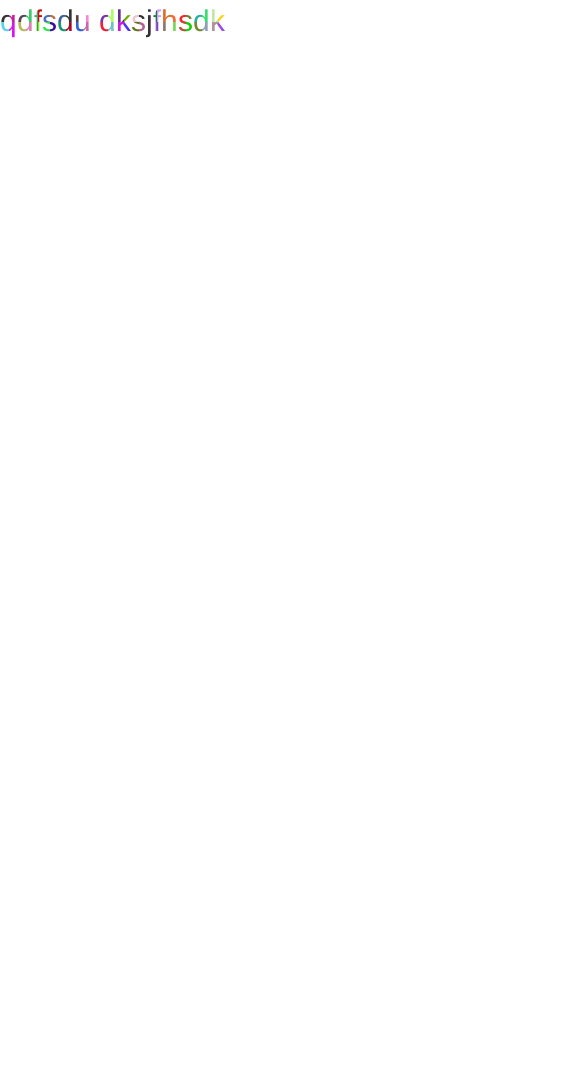
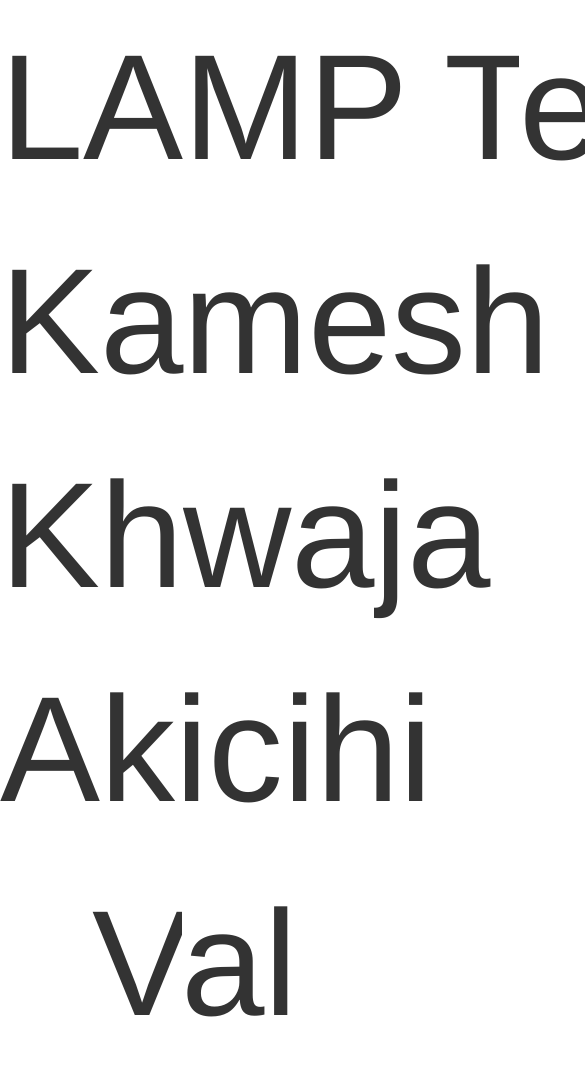
Before and after one commit to ramanathanMuthuraman/particleText, a website: page index.html in a window 390 px wide. Shown: the top 1074 px of the page, 585 px wide, since content can reach past the window. Before the commit the page ends 844 px from the top, so only its background shows below. Drawn offline with nearby package versions, Linux system fonts and the light colour scheme; animation ran at ten frames a second.

Commit message:
initial push

```diff
--- a/index.html
+++ b/index.html
@@ -16,7 +16,12 @@
 
 <body>
 
-        <div class="canvas" data-text="qdfsdu dksjfhsdk"></div>
+
+          <div class="canvas" data-text="LAMP Team"></div>
+           <div class="canvas" data-text="Kamesh"></div>
+            <div class="canvas" data-text="Khwaja"></div>
+             <div class="canvas" data-text="Akicihi"></div>
+              <div class="canvas" data-text="Val"></div>
 
 
 
--- a/script/app.js
+++ b/script/app.js
@@ -14,7 +14,7 @@
 
         base.init = function(){
             base.options = $.extend({},$.particleText.defaultOptions, options);
-            var scaler = 30;
+            var scaler = 150;
             base.$el
                .empty()
                .html(base.$el.data('text'))
@@ -25,7 +25,7 @@
             //number of rows and columns
 
 
-            var count=2;
+            var count=5;
             var offsetX=0;
             var offsetY=0;
             var whitespace = /\s/g;
@@ -59,10 +59,12 @@
                                 })
                                 .parent()
                                 .addClass('explode')
+                                .attr("data-left",(j*columns)+offsetX+"px")
+                                .attr("data-top",(i*rows)+"px")
                                 .css({
 
                                         position: 'absolute',
-                                        color: "#"+Math.floor(Math.random()*16777215).toString(16),
+                                   //     color: "#"+Math.floor(Math.random()*16777215).toString(16),
                                         overflow: 'hidden',
                                         width: columns,
                                         height:rows,
@@ -97,18 +99,47 @@
         };
         base.split = function(e)
         {
-          console.log($(e.currentTarget));
+   var maxX = window.innerWidth,
+                  maxY = $(window).height();
+                  $(e.currentTarget).find(".explode").each(function (i, el) {
+                       var subTl;
+                  subTl = new TimelineLite({
+                      delay: i * 0.01
+                  });
+                  subTl.to($(el), 1, {
+                      css: {
+                          alpha: 0,
+                          x: Math.random() * maxX - (maxX / 2),
+                          y: Math.random() * maxY - (maxY / 2)
+                      },
+                      ease: Power3.easeInOut
+                  });
 
+                });
         };
         base.join = function(e){
 
-          console.log($(e.currentTarget));
+                  $(e.currentTarget).find(".explode").each(function (i, el) {
+                       var subTl;
+                  subTl = new TimelineLite({
+                      delay: i * 0.01
+                  });
+                  subTl.to($(el), 1, {
+                      css: {
+                        alpha:1,
+                          x: 0,
+                          y: 0
+                      },
+                      ease: Power3.easeInOut
+                  });
+
+                });
         };
         base.animate = function () {
               var maxX = window.innerWidth,
                   maxY = $(window).height();
                   base.$el.find('.explode').each(function (i, el) {
-                  var scaleTween, subTl;
+                  var subTl;
                   subTl = new TimelineLite({
                       delay: i * 0.01
                   });
--- a/style/app.css
+++ b/style/app.css
@@ -14,6 +14,6 @@
 .canvas{
 	white-space: nowrap;
 	position: relative;
-	/*overflow: hidden;*/
+		margin: 0 auto;
 
 }
```
